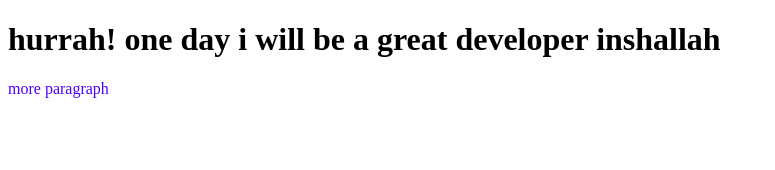
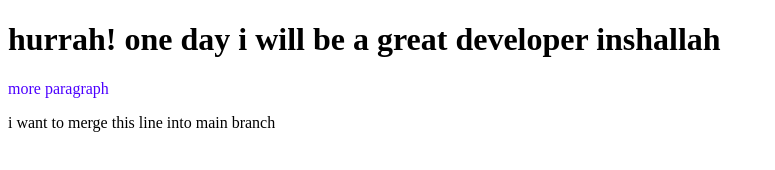
Before and after one commit to shahadat10033/my-first-repo, a plain HTML site: page index.html in a window 1280 px wide. Shown: the whole page, without its empty margins (0-775 px from the left). Drawn offline with Linux system fonts and the light colour scheme.

Commit message:
merge adding

```diff
--- a/index.html
+++ b/index.html
@@ -10,6 +10,6 @@
 <body>
     <h1>hurrah!  one day i will be a great developer inshallah</h1>
     <p>more paragraph</p>
-
+<div>i want to merge this line into main branch</div>
 </body>
 </html>
```
